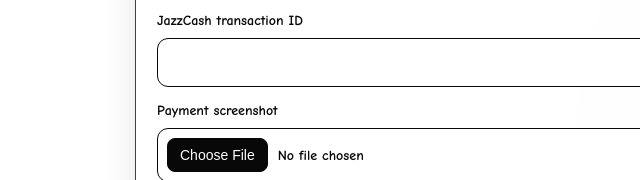
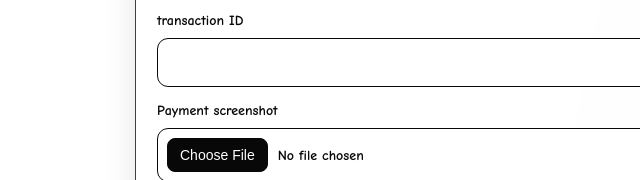
Before and after one commit to fazalhallia75-hash/hexa-core-site, a plain HTML site: page index.html in a window 1280 px wide. Shown: the part 1159-1339 px from the top of the page, 0-640 px from the left. Drawn offline with nearby package versions, Linux system fonts and the light colour scheme; no server answers.

Commit message:
Update index.html

```diff
--- a/index.html
+++ b/index.html
@@ -142,7 +142,7 @@
       </div>
 
       <label>
-        JazzCash transaction ID
+        transaction ID
         <input
           id="transaction-id"
           required
```
